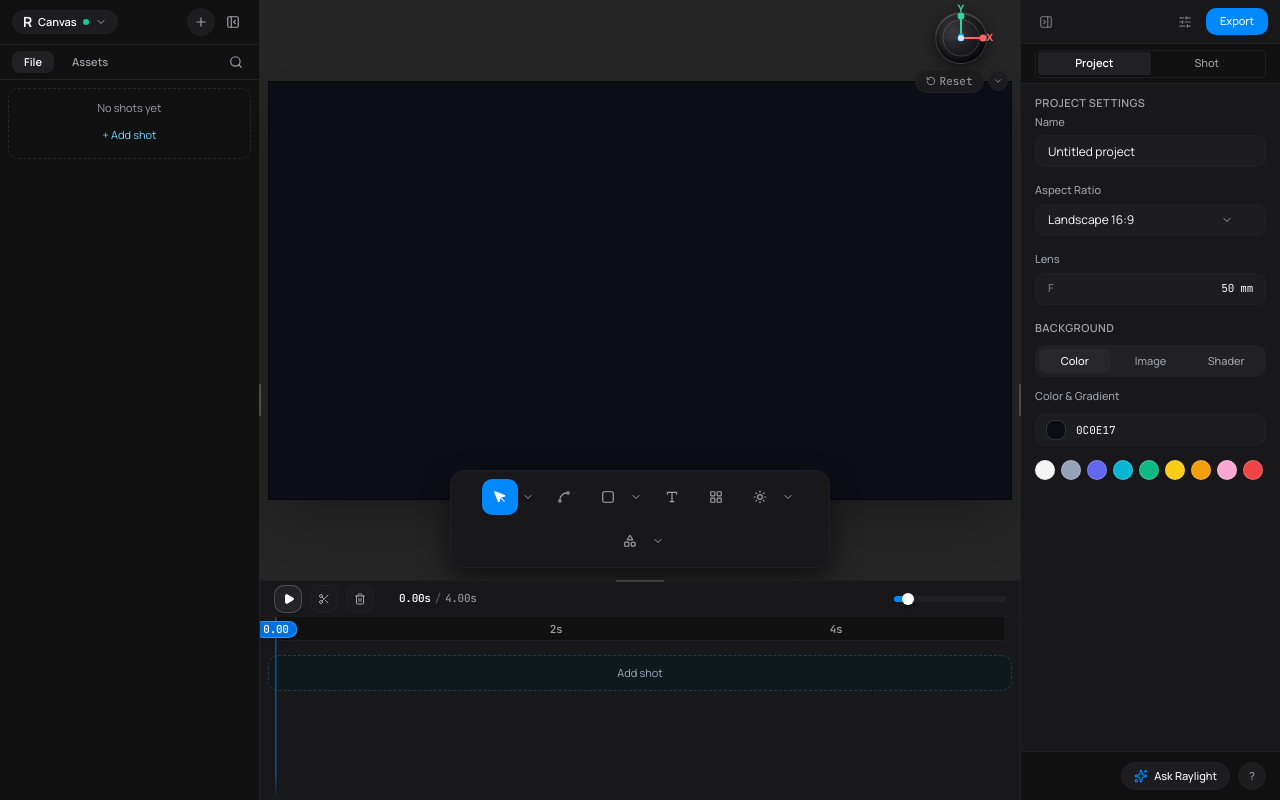
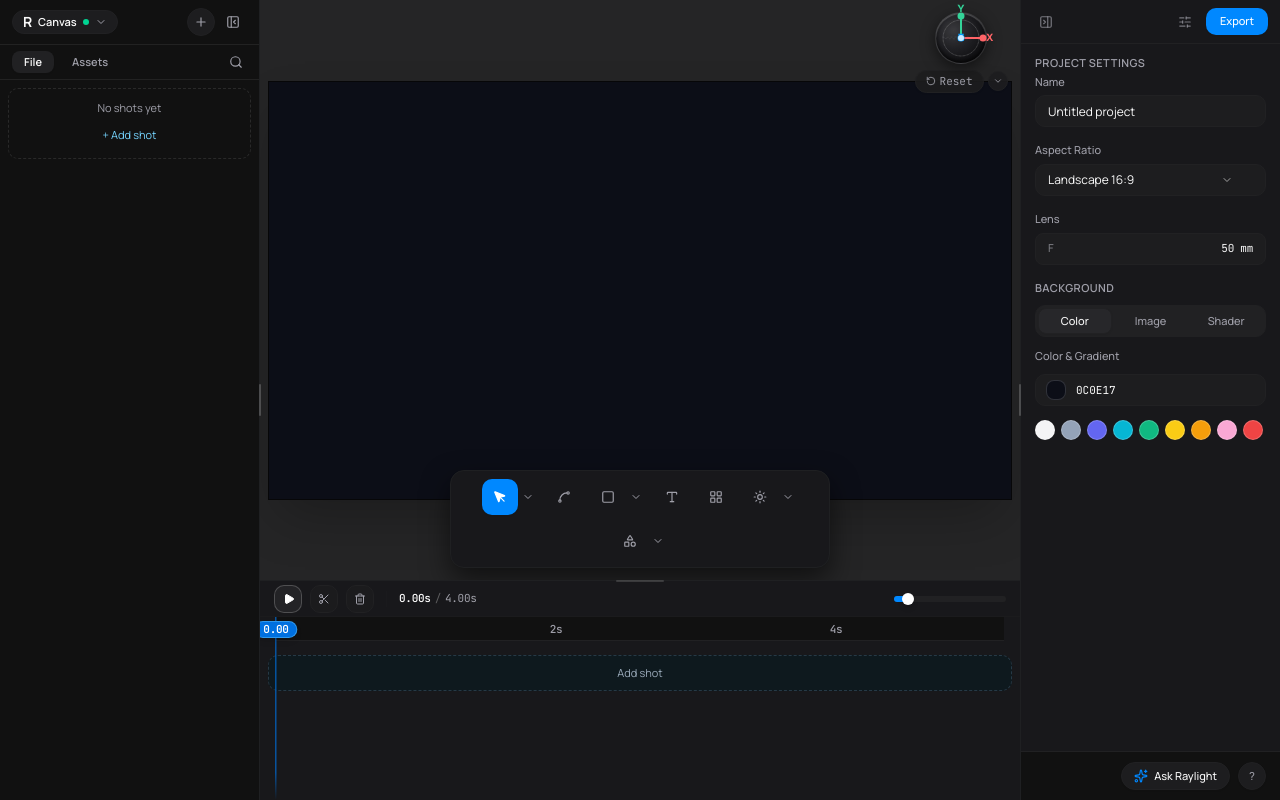
Before and after one commit to kincreatives360-ui/raylight-editor, a React (Vite) app: page / in a window 1280 px wide. Built offline with nearby package versions, Linux system fonts and the light colour scheme.

Commit message:
Show inspector settings from selection context

```diff
--- a/src/panels/Inspector/RightSidebar.tsx
+++ b/src/panels/Inspector/RightSidebar.tsx
@@ -11,7 +11,7 @@ Shot,
 import { isBlankProjectState } from '../../model/types';
 import { useProjectStore } from '../../store/useProjectStore';
 import { useSelectionStore } from '../../store/useSelectionStore';
-import { InspectorModeTabs, SegmentedControl } from '../../ui/primitives';
+import { InspectorModeTabs } from '../../ui/primitives';
 import { CameraBlockSection } from './sections/CameraBlockSection';
 import { LayerDesignInspector } from './sections/LayerDesignInspector';
 import { LayerAnimateInspector, addLayerAnimation } from './sections/LayerAnimateInspector';
@@ -222,20 +222,7 @@ export const RightSidebar: React.FC<RightSidebarProps> = React.memo(({
                     onClose={() => selectLight(null)}
                 />
             ) : (
-
-                <>
-                    <div className="h-10 border-b border-subtle px-3.5 flex items-center shrink-0 bg-app">
-                        <SegmentedControl<'project' | 'shot'>
-                            value={effectiveInspectorTab === 'shot' ? 'shot' : 'project'}
-                            onChange={(tab) => setInspectorTab(tab)}
-                            ariaLabel="Inspector settings view"
-                            options={[
-                                { value: 'project', label: 'Project' },
-                                { value: 'shot', label: 'Shot' },
-                            ]}
-                        />
-                    </div>
-                    <div className="flex-1 flex flex-col overflow-hidden">
+                <div className="flex-1 flex flex-col overflow-hidden">
                     {effectiveInspectorTab === 'shot' ? (
                         <ShotSettingsPanel
                             activeShot={activeShot}
@@ -250,7 +237,6 @@ export const RightSidebar: React.FC<RightSidebarProps> = React.memo(({
                         />
                     )}
                 </div>
-                </>
             )}
 
             {/* Persistent Inspector Footer: Ask Raylight & Help */}
```
Also changed, not shown: 1 other file (tests, documents, lock files or other folders).
